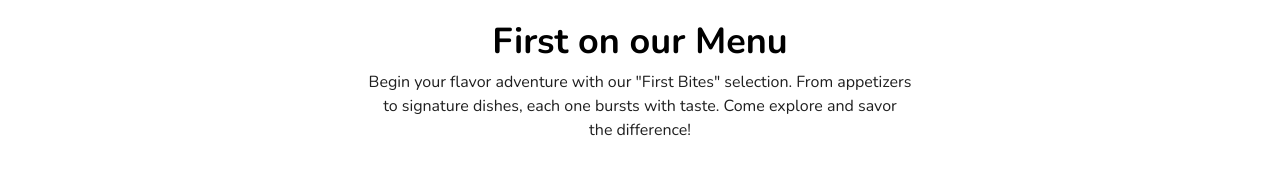
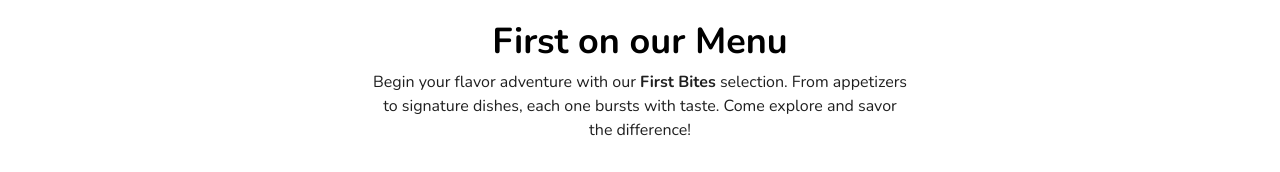
Before and after one commit to devDigipeng/johannes-web, a Next.js app: page / in a window 1280 px wide. Shown: the part 738-910 px from the top of the page. Built offline with nearby package versions, Linux system fonts and the light colour scheme.

Commit message:
new design template

```diff
--- a/components/Johannes/page.js
+++ b/components/Johannes/page.js
@@ -123,7 +123,7 @@ const Johannes = () => {
         <div className='text-center my-8'>
           <h2 className='font-bold text-4xl mb-2'>First on our Menu</h2>
           <p className='md:px-8 text-[#1F1F1F] '>
-            Begin your flavor adventure with our "First Bites" selection.
+            Begin your flavor adventure with our <strong>First Bites</strong> selection.
             From appetizers <br></br>to signature dishes, each one bursts with
             taste. Come explore and savor <br></br> the difference!
           </p>
```
